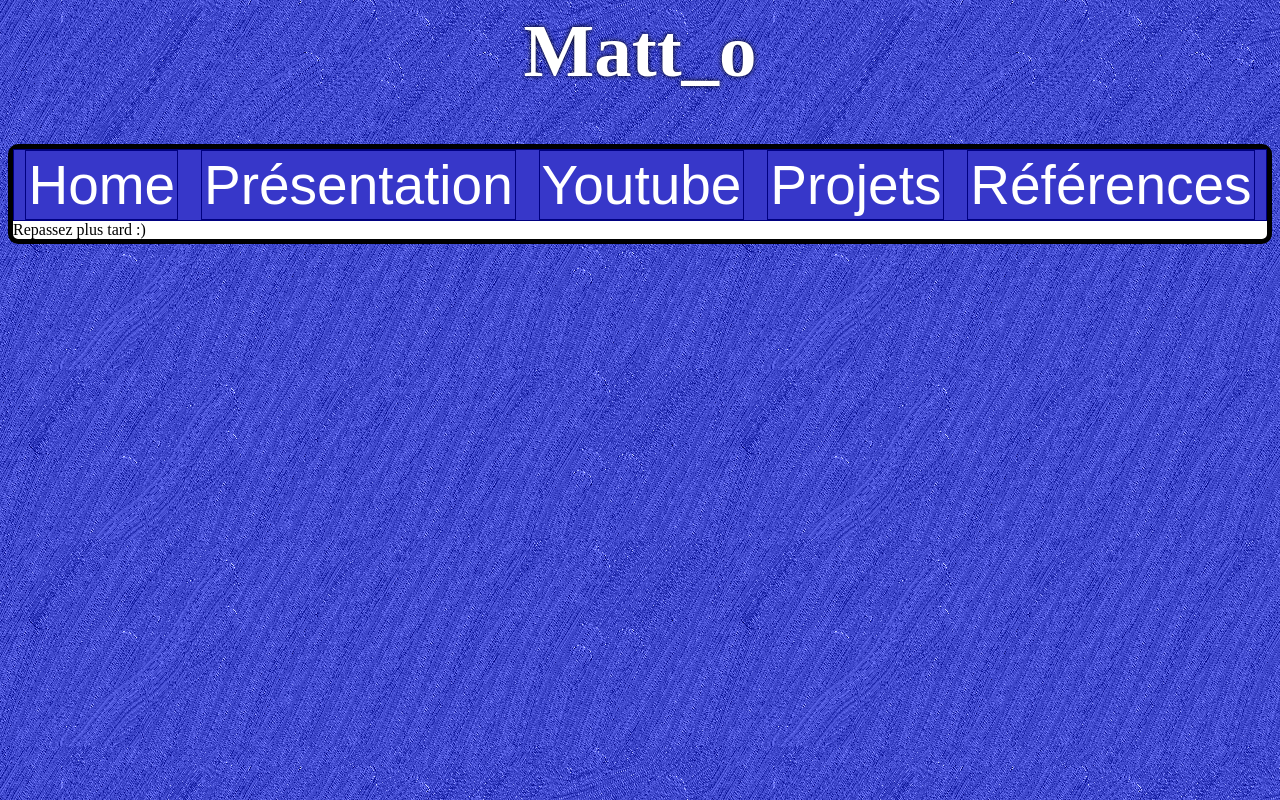
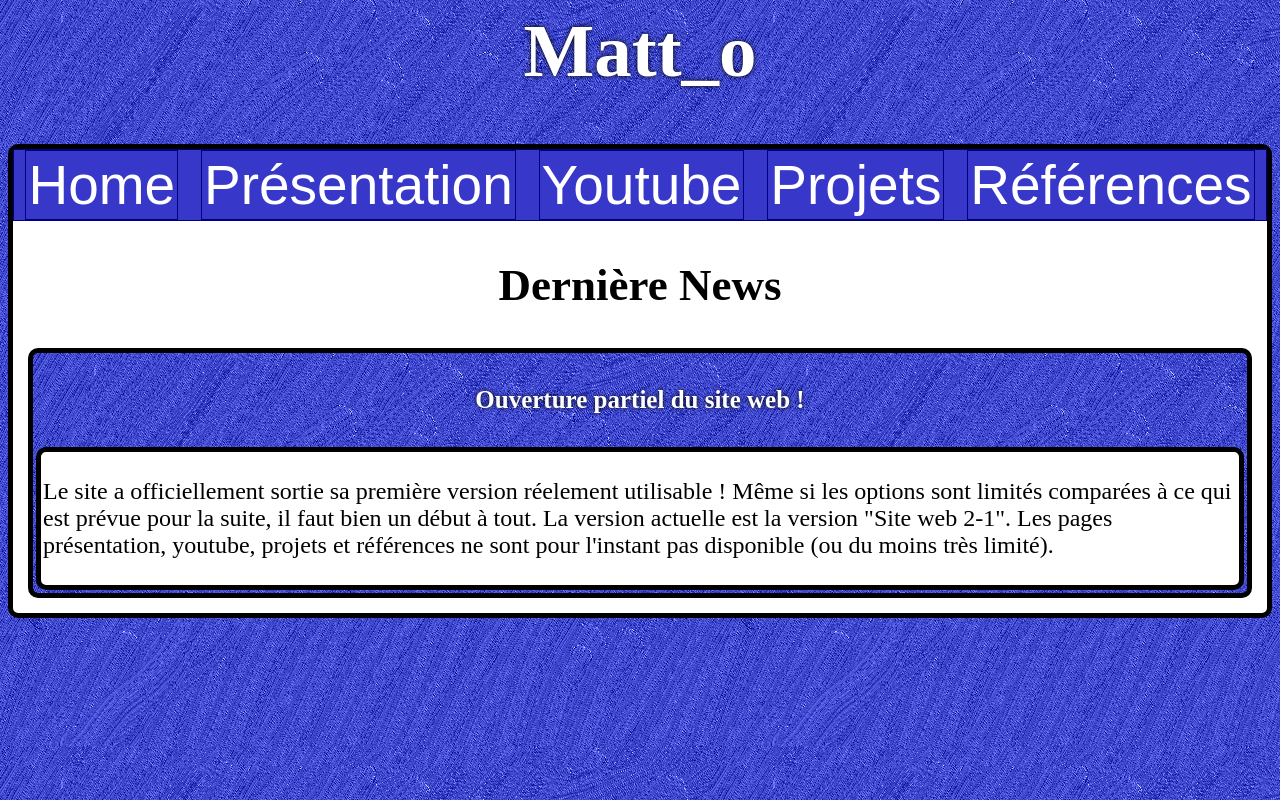
Before and after one commit to Mattool81974/matt_o.github.io, a plain HTML site: page index.html in a window 1280 px wide. Drawn offline with Linux system fonts and the light colour scheme.

Commit message:
Site web 2-1

```diff
--- a/index.html
+++ b/index.html
@@ -3,43 +3,54 @@
         <meta charset="UTF-8">
         <meta name="author" content="Matt_o">
         <link rel="stylesheet" href="style.css">
+        <link rel="stylesheet" href="newstyle.css">
         <title>Matt_o</title>
     </head>
-    <body class="background">
+    <body id="background">
         <header>
             <h1>
                 Matt_o
             </h1>
         </header>
-        <article class="support">
+        <section class="support">
             <header id="pages">
-                <button type="button" onclick="homeClick()" id="home">Home</button>
-                <button type="button" onclick="presentationClick()" id="presentation">Présentation</button>
-                <button type="button" onclick="youtubeClick()" id="youtube">Youtube</button>
-                <button type="button" onclick="projetClick()" id="projet">Projets</button>
-                <button type="button" onclick="referenceClick()" id="references">Références</button>
+                <button type="button" id="home">Home</button>
+                <button type="button" onclick="presentationClick();" id="presentation">Présentation</button>
+                <button type="button" onclick="youtubeClick();" id="youtube">Youtube</button>
+                <button type="button" onclick="projetClick();" id="projet">Projets</button>
+                <button type="button" onclick="referenceClick();" id="references">Références</button>
                 <!--Code des boutons-->
                 <script>
-                    function homeClick() {
-
-                    }
                     function presentationClick() {
-
+                        window.location.assign("presentation.html");
                     }
                     function youtubeClick() {
-
+                        window.location.assign("youtube.html");
                     }
                     function projetClick() {
-
+                        window.location.assign("projets.html");
                     }
                     function referenceClick() {
-
+                        window.location.assign("reference.html");
                     }
                 </script>
             </header>
-            <div>
-                Repassez plus tard :)
-            </div>
-        </article>
+            <section>
+                <header>
+                    <h2>Dernière News</h2>
+                </header>
+                    <article class="news news1"> <!--20/09/2022-->
+                        <h1>Ouverture partiel du site web !</h1>
+                        <div class="support">
+                            <p>
+                                Le site a officiellement sortie sa première version réelement utilisable !
+                                Même si les options sont limités comparées à ce qui est prévue pour la suite, il faut bien un début à tout.
+                                La version actuelle est la version "Site web 2-1".
+                                Les pages présentation, youtube, projets et références ne sont pour l'instant pas disponible (ou du moins très limité).
+                            </p>
+                        </div>
+                    </article>
+            </section>
+        </section>
     </body>
 </html>
--- /dev/null
+++ b/newstyle.css
@@ -0,0 +1,4 @@
+/*News 20/09/2022*/
+.news1{
+    background-image:url('other/fond.png');
+}
--- a/style.css
+++ b/style.css
@@ -1,15 +1,39 @@
-.background {
+/*Titre news de la page index.html*/
+article.news h1{
+    text-align: center;
+    font-size: 25px;
+    color: white;
+    text-shadow: 0 0 5px black;
+}
+/*Support du texte des news de la page index.html*/
+article.news div.support{
+    margin: 3px;
+    padding: 2px;
+}
+article.news div.support p{
+    font-size: 24px;
+}
+/*Background de chaque pages*/
+#background {
     background-image:url('other/fond.png');
 }
+/*Bouton home*/
 #home{
 
 }
+/*Touts les gros titres h1*/
 h1{
     text-align: center;
     font-size: 75px;
     color: white;
     text-shadow: 0 0 5px black;
 }
+/*Touts les gros titres h2*/
+h2{
+    text-align: center;
+    font-size: 45px;
+}
+/*Boutons*/
 #pages{
     background-color: rgb(55, 55, 201);
     border: 1px solid rgb(0,0,128);
@@ -18,15 +42,19 @@ h1{
     justify-content: space-around;
     text-shadow: 0 0 5px black;
 }
+/*Bouton présentation*/
 #presentation{
 
 }
+/*Bouton projets*/
 #projet{
 
 }
+/*Bouton références*/
 #references{
 
 }
+/*Boutons*/
 header#pages button{
     border: 1px solid rgb(0,0,128);
     background-color: rgb(55, 55, 201);
@@ -36,11 +64,20 @@ header#pages button{
     margin: 0px;
     padding: 2px;
 }
+/*News de la page index.html*/
+.news{
+    background-color: white;
+    border: 5px solid black;
+    border-radius: 10px;
+    margin: 15px;
+}
+/*Support général*/
 .support{
     background-color: white;
     border: 5px solid black;
     border-radius: 10px;
 }
+/*Bouton youtube*/
 #youtube{
 
 }
```
Also changed, not shown: presentation.html (added, +7 -0 lines), projets.html (added, +7 -0 lines), reference.html (added, +7 -0 lines), youtube.html (added, +7 -0 lines), 1 other file.
